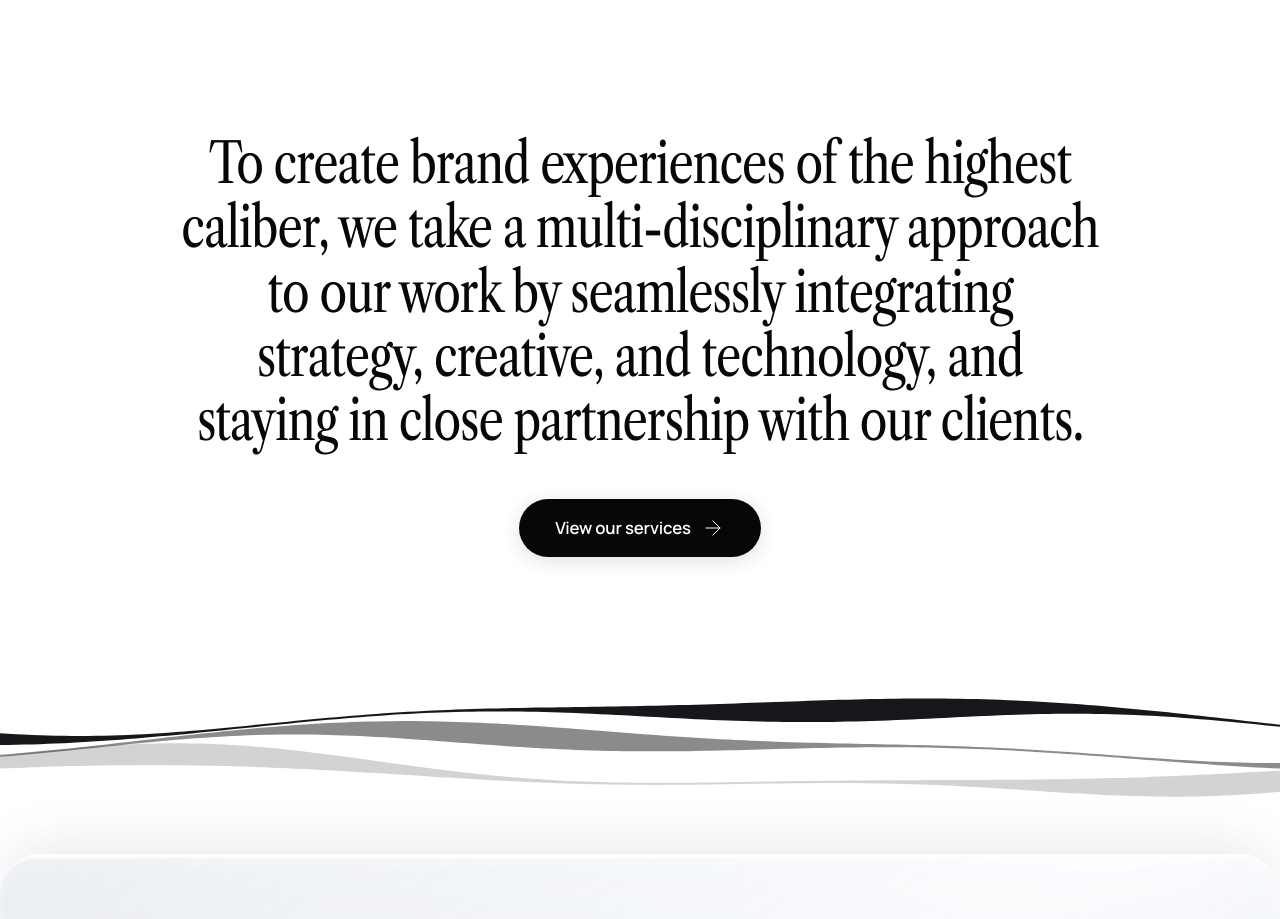
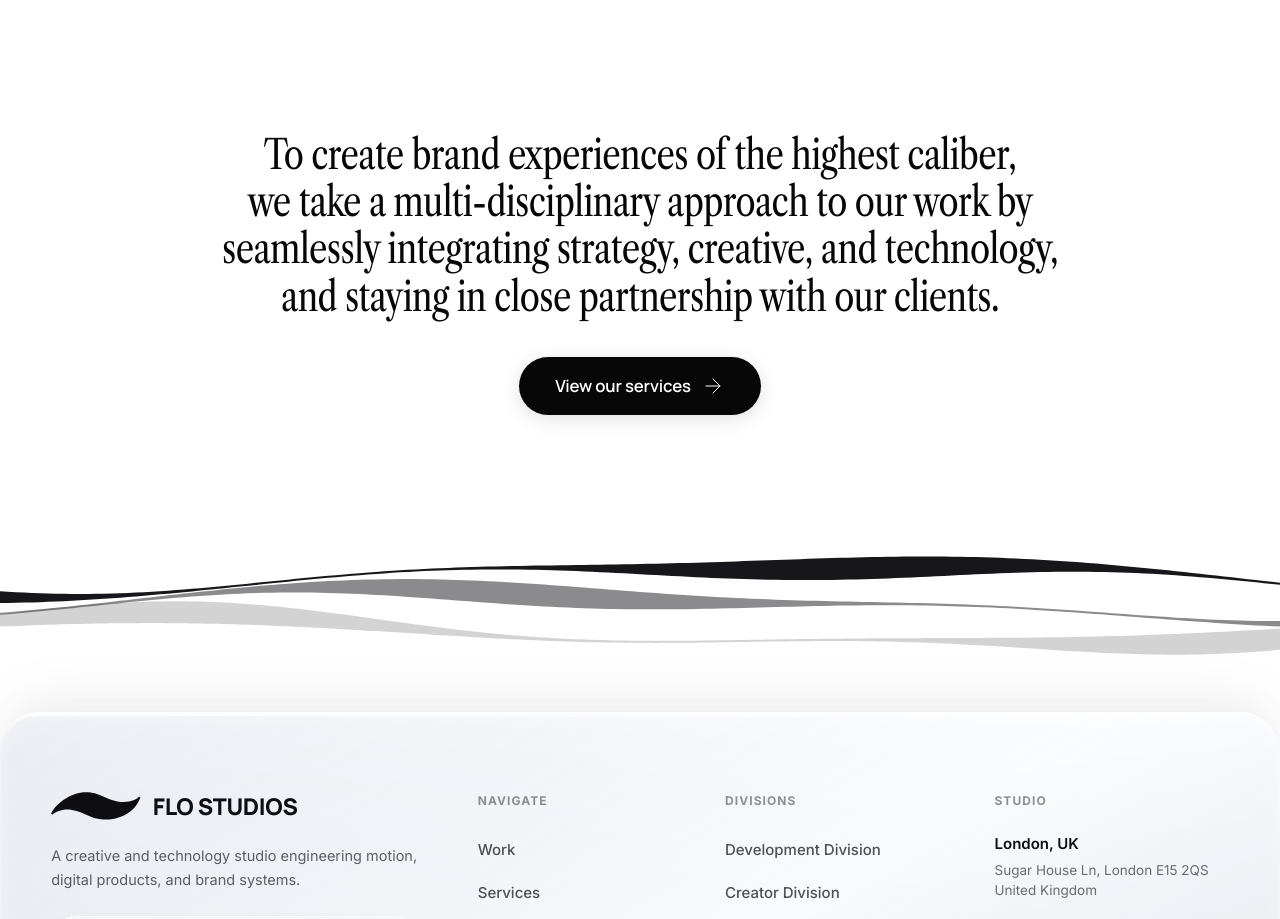
Before and after one commit to patelhashilkumar/flo-studios, a React (Vite) app: page /work in a window 1280 px wide. Shown: the part 3680-4599 px from the top of the page. Built offline with nearby package versions, Linux system fonts and the light colour scheme; a web font is replaced by a local one.

Commit message:
style(work): reduce outro manifesto font size to clamp(1.85rem, 3.2vw, 3.1rem)

```diff
--- a/src/pages/WorkPage.css
+++ b/src/pages/WorkPage.css
@@ -482,7 +482,7 @@
 }
 
 .text-tout__wrapper {
-  max-width: 1120px;
+  max-width: 1040px;
   width: 100%;
   margin: 0 auto;
   display: flex;
@@ -494,12 +494,12 @@
 
 .text-tout__text {
   font-family: var(--font-serif, 'Libre Caslon Condensed', 'Instrument Serif', Georgia, serif);
-  font-size: clamp(2.35rem, 4.4vw, 4.25rem);
+  font-size: clamp(1.85rem, 3.2vw, 3.1rem);
   font-weight: 400;
-  letter-spacing: -0.02em;
-  line-height: 1.14;
+  letter-spacing: -0.015em;
+  line-height: 1.15;
   color: var(--work-ink);
-  margin: 0 auto clamp(2rem, 3.8vw, 3rem);
+  margin: 0 auto clamp(1.75rem, 3vw, 2.5rem);
   text-align: center;
   text-wrap: balance;
   width: 100%;
```
